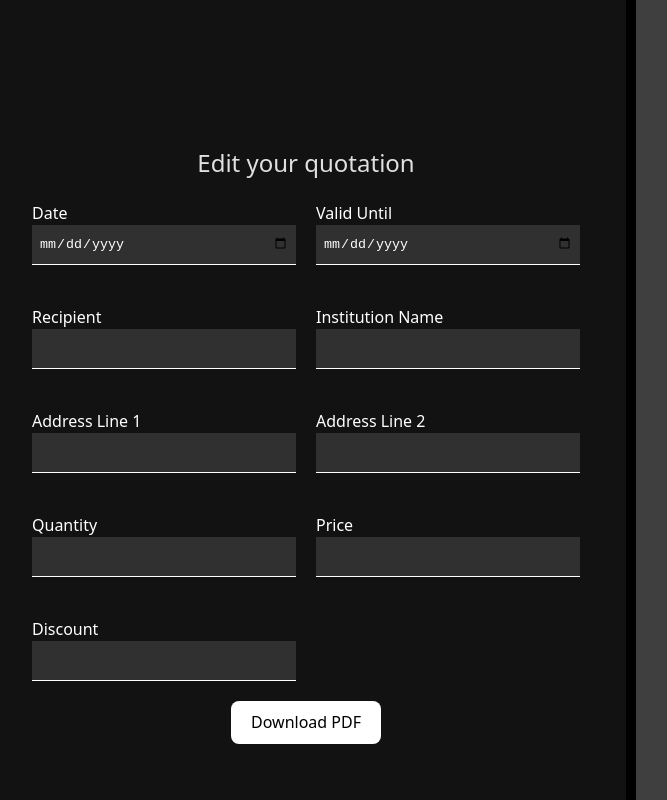
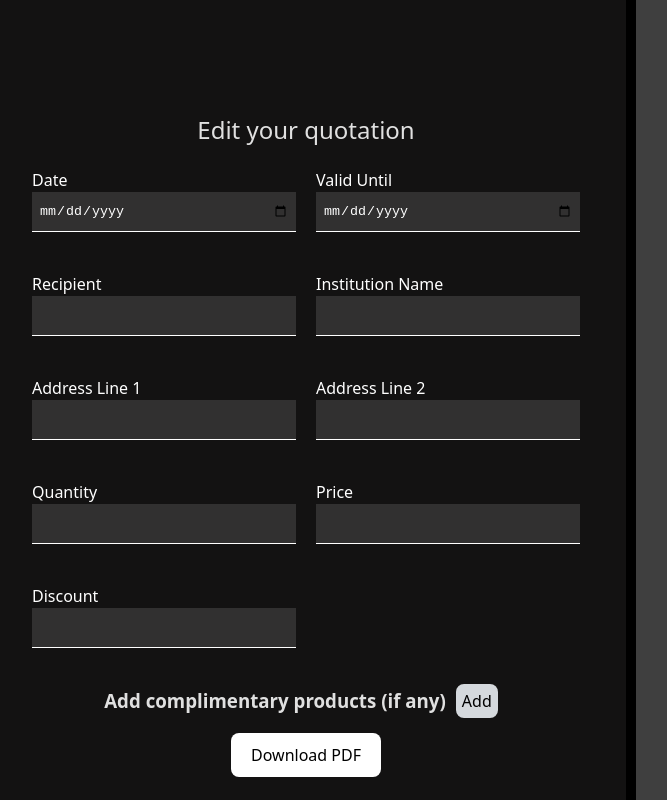
Before and after one commit to mhdhssn967/mailix, a React (Vite) app: page /mailsender in a window 1280 px wide. Shown: the whole page, without its empty margins (14-681 px from the left). Built offline with nearby package versions, Linux system fonts and the light colour scheme.

Commit message:
complementary products update

```diff
--- a/src/pages/EditMail.css
+++ b/src/pages/EditMail.css
@@ -32,3 +32,24 @@
 body{
     background-color: #131212;
 }
+.comp-prods{
+    margin-bottom: 10px;
+    display: flex;
+    gap: 10px;
+    margin: 10px;
+}
+.comp-prods input{
+    background-color: #4d4c4c;
+    padding: 10px 10px;
+    border: none;
+    color: azure;
+}
+.comp-head{
+    display: flex;
+    align-items: center;
+}
+.comp-head button{
+    padding: 5px;
+    background-color: rgb(213, 217, 221);
+    margin: 10px;
+}
--- a/src/pages/EditMail.jsx
+++ b/src/pages/EditMail.jsx
@@ -1,73 +1,182 @@
 import React from "react";
-import './EditMail.css'
+import "./EditMail.css";
 import { downloadPDF } from "../services/downloadPDF";
 
-
-const EditMail = ({pageRefs,setDate, setValidUntil, setName, setInstitutionName,
+const EditMail = ({
+  pageRefs,
+  setDate,
+  setValidUntil,
+  setName,
+  setInstitutionName,
   setAddressLine1,
   setAddressLine2,
   setQuantity,
   setPrice,
   setDiscount,
-  template
+  template,
+  setUnitPrice,
+  complimentaryProducts,
+  setComplimentaryProducts,
 }) => {
+  const handleDownloadPDF = async () => {
+    await downloadPDF(pageRefs);
+  };
 
-const handleDownloadPDF = async () => {
-    await downloadPDF(pageRefs)
+  const handleAddProduct = () => {
+    setComplimentaryProducts((prev) => [
+      ...prev,
+      { productName: "", productQuantity: "" },
+    ]);
   };
+
+  const handleProductChange = (index, field, value) => {
+  const updated = [...complimentaryProducts];
+  updated[index][field] = value;
+  setComplimentaryProducts(updated);
+};
+
   return (
     <>
       <div className="edit-mail-container">
-        <h1 style={{textAlign:'center'}}>{template}</h1>
-        <h2 style={{fontWeight:'200'}}>Edit your quotation</h2>
+        <h1 style={{ textAlign: "center" }}>{template}</h1>
+        <h2 style={{ fontWeight: "200" }}>Edit your quotation</h2>
         <div className="edit-mail">
           <div>
             <label htmlFor="date">Date</label>
-                <input type="date" id="date" onChange={(e)=>setDate(e.target.value)}/>
+            <input
+              type="date"
+              id="date"
+              onChange={(e) => setDate(e.target.value)}
+            />
           </div>
 
           <div>
             <label htmlFor="validUntil">Valid Until</label>
-                <input type="date" id="validUntil" onChange={(e)=>setValidUntil(e.target.value)}/>
+            <input
+              type="date"
+              id="validUntil"
+              onChange={(e) => setValidUntil(e.target.value)}
+            />
           </div>
 
           <div>
             <label htmlFor="name">Recipient</label>
-                <input type="text" id="name" onChange={(e)=>setName(e.target.value)}/>
+            <input
+              type="text"
+              id="name"
+              onChange={(e) => setName(e.target.value)}
+            />
           </div>
 
           <div>
             <label htmlFor="institutionName">Institution Name</label>
-                <input type="text" id="institutionName" onChange={(e)=>setInstitutionName(e.target.value)}/>
-
+            <input
+              type="text"
+              id="institutionName"
+              onChange={(e) => setInstitutionName(e.target.value)}
+            />
           </div>
 
           <div>
             <label htmlFor="addressLine1">Address Line 1</label>
-                <input type="text" id="addressLine1" onChange={(e)=>setAddressLine1(e.target.value)}/>
+            <input
+              type="text"
+              id="addressLine1"
+              onChange={(e) => setAddressLine1(e.target.value)}
+            />
           </div>
 
           <div>
             <label htmlFor="addressLine2">Address Line 2</label>
-                <input type="text" id="addressLine2" onChange={(e)=>setAddressLine2(e.target.value)}/>
+            <input
+              type="text"
+              id="addressLine2"
+              onChange={(e) => setAddressLine2(e.target.value)}
+            />
           </div>
 
           <div>
             <label htmlFor="quantity">Quantity</label>
-                <input type="number" id="quantity" onChange={(e)=>setQuantity(e.target.value)}/>
+            <input
+              type="number"
+              id="quantity"
+              onChange={(e) => setQuantity(e.target.value)}
+            />
           </div>
 
           <div>
             <label htmlFor="price">Price</label>
-                <input type="number" id="price" onChange={(e)=>setPrice(e.target.value)}/>
+            <input
+              type="number"
+              id="price"
+              onChange={(e) => setUnitPrice(e.target.value)}
+            />
           </div>
 
           <div>
             <label htmlFor="discount">Discount</label>
-                <input type="number" id="discount" onChange={(e)=>setDiscount(e.target.value)}/>
+            <input
+              type="number"
+              id="discount"
+              onChange={(e) => setDiscount(e.target.value)}
+            />
           </div>
+          <div></div>
+
+
         </div>
-        <button style={{backgroundColor:'white'}} onClick={handleDownloadPDF}>Download PDF</button>
+        <div>
+            <div className="comp-head">
+                <h3>Add complimentary products (if any)</h3>
+                <button  onClick={handleAddProduct}>
+                  Add
+                </button>
+            </div>
+
+            {complimentaryProducts.map((product, index) => (
+              <div key={index} className="comp-prods">
+                <label>
+                  Product Name {index + 1}  <input
+  list={`product-options-${index}`}
+  type="text"
+  value={product.productName}
+  onChange={(e) =>
+    handleProductChange(index, "productName", e.target.value)
+  }
+/>
+
+<datalist id={`product-options-${index}`}>
+  <option value="META QUEST 3" />
+  <option value="META QUEST 3s" />
+  <option value="Carrying Case" />
+  <option value="Head Strap" />
+  <option value="Hygiene Eye Mask Set" />
+  <option value="Cleaning Wipes" />
+</datalist>
+
+                </label>
+                <label style={{ marginLeft: "1rem" }}>
+                  Quantity <input
+                    type="number"
+                    value={product.productQuantity}
+                    onChange={(e) =>
+                      handleProductChange(
+                        index,
+                        "productQuantity",
+                        e.target.value
+                      )
+                    }
+                  />
+                </label>
+              </div>
+            ))}
+          </div>
+        <button
+          style={{ backgroundColor: "white" }}
+          onClick={handleDownloadPDF}
+        >
+          Download PDF
+        </button>
       </div>
     </>
   );
--- a/src/pages/MailSender.jsx
+++ b/src/pages/MailSender.jsx
@@ -12,18 +12,17 @@ const MailSender = () => {
   const [institutionName, setInstitutionName] = useState(null);
   const [addressLine1, setAddressLine1] = useState(null);
   const [addressLine2, setAddressLine2] = useState(null);
-  const [quantity, setQuantity] = useState(null);
+  const [quantity, setQuantity] = useState(0);
   const [price, setPrice] = useState(0);
-
+  const [unitPrice,setUnitPrice]=useState(0)
   const [gstPrice, setGstPrice] = useState(0);
   const [gstForOneYear, setGstForOneYear] = useState(0);
   const [monthTotal, setMonthTotal] = useState(0);
   const [yearTotal, setYearTotal] = useState(0);
   const [yearlyPrice, setYearlyPrice]=useState(0)
-
+  const [complimentaryProducts,setComplimentaryProducts]=useState([])
   const [discount,setDiscount]=useState(0)
   const [oneTimeGST,setOneTimeGST]=useState(0)
-
   const [discountedPrice,setDiscountedPrice]=useState(0)
   const [oneTimeTotal,setOneTimeTotal]=useState(0)
 
@@ -115,6 +114,12 @@ useEffect(()=>{
     }
   ,[price])
 
+  useEffect(() => {
+  if (!isNaN(unitPrice) && !isNaN(quantity)) {
+    setPrice(unitPrice * quantity); // 🔹 This is the only calculation you want
+  }
+}, [quantity,unitPrice]);
+
   useEffect(()=>{
     {gstPrice&&setGstPrice(formatIndianCurrency(gstPrice))}
   },[gstPrice])
@@ -181,7 +186,10 @@ useEffect(()=>{
   setMonthTotal={setMonthTotal}
   setYearTotal={setYearTotal}
   setDiscount={setDiscount}
+  setUnitPrice={setUnitPrice}
   pageRefs={pageRefs}
+  setComplimentaryProducts={setComplimentaryProducts}
+  complimentaryProducts={complimentaryProducts}
 />
         </div>
         <div className="mail-view-tab">
@@ -214,6 +222,8 @@ useEffect(()=>{
           discountedPrice={discountedPrice}
           oneTimeGST={oneTimeGST}
           oneTimeTotal={oneTimeTotal}
+          unitPrice={unitPrice}
+          complimentaryProducts={complimentaryProducts}
           />
           }
         </div>
--- a/src/pages/OneTimeMail.jsx
+++ b/src/pages/OneTimeMail.jsx
@@ -22,6 +22,7 @@ const OneTimeMail = ({
   discountedPrice,
   oneTimeGST,
   oneTimeTotal,
+  complimentaryProducts
 }) => {
 
   const priceSection=useRef(null)
@@ -173,6 +174,8 @@ const OneTimeMail = ({
               </table>
             </div>
 
+
+  {complimentaryProducts.length > 0 && (
     <div className="quotation-table-div">
   <h3 style={{ textDecoration: "underline" }}>
     COMPLEMENTORY PRODUCTS
@@ -185,17 +188,18 @@ const OneTimeMail = ({
         </tr>
       </thead>
       <tbody>
-                  <tr>
-                    <td>META QUEST 3</td>
-                    <td>1</td>
+        {complimentaryProducts.map((item, index) => (
+          <tr key={index}>
+            <td>{item.productName}</td>
+            <td>{item.productQuantity}</td>
           </tr>
-                  <tr>
-                    <td>Hygiene Eye Mask Set + Non Alcoholic cleaning wipes</td>
-                    <td>1</td>
-                  </tr>
+        ))}
       </tbody>
     </table>
     </div>
+  ) }
+
+
             <table className="total-table">
               <tbody>
                 <tr>
```
Lines whose indentation alone changed are shown as unchanged.
